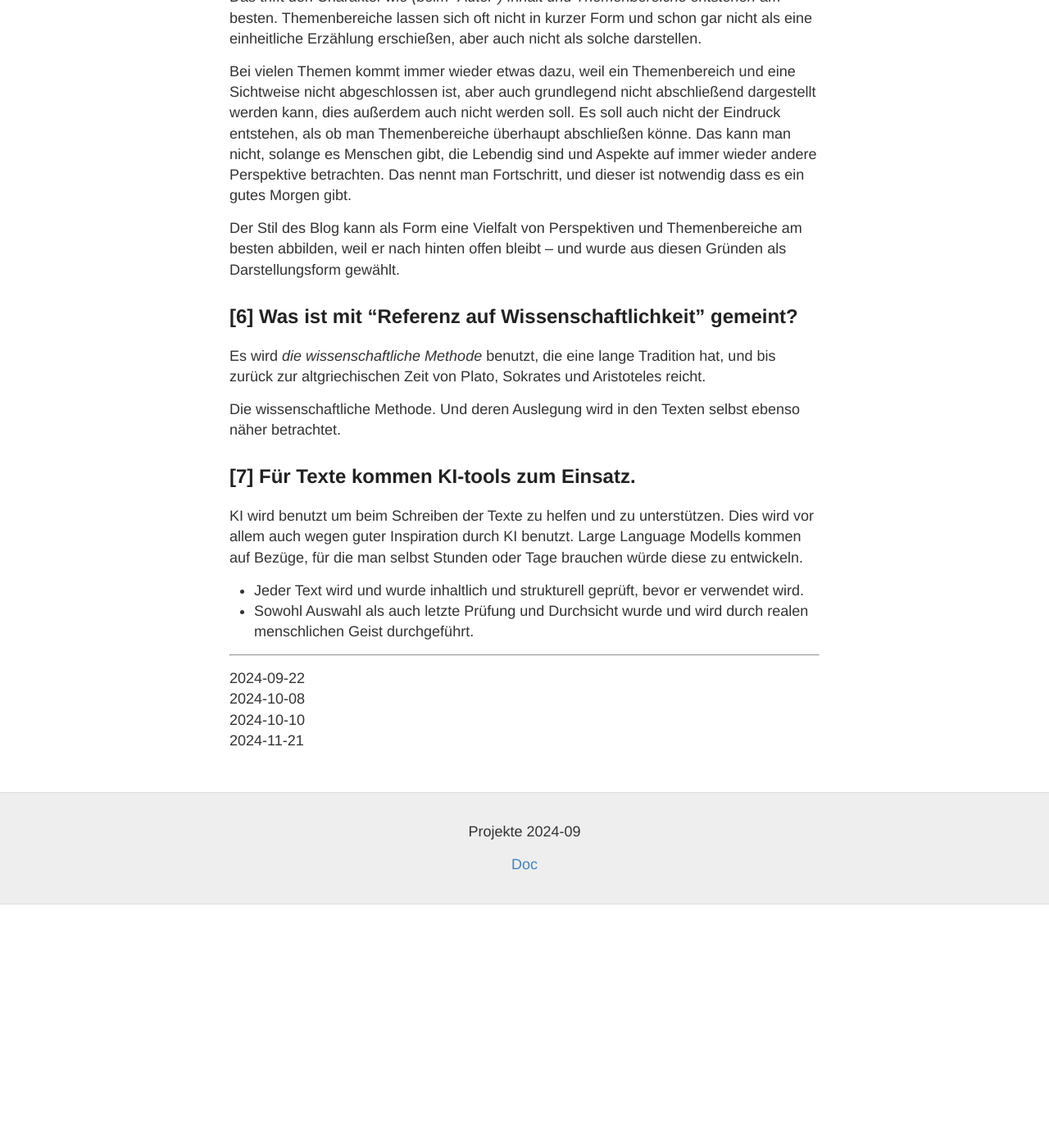
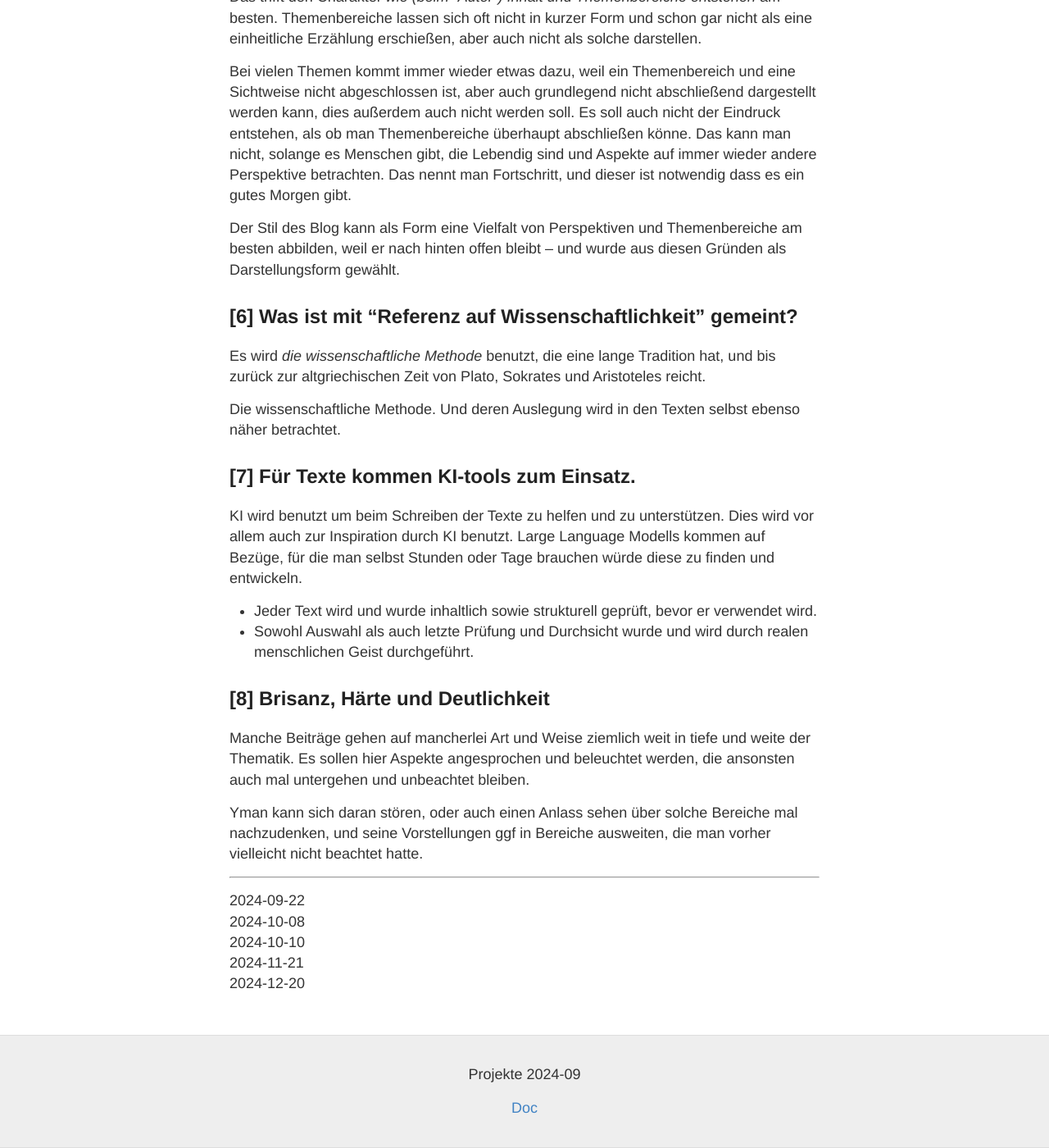
Before and after one commit to S2030c/projekte, a Jekyll site: the page built from antworten-inhaltlich.md, in a window 1280 px wide and 1400 px high, scrolled down 1536 px. Shown: the whole window at 82% size. Built offline with Jekyll 4.4.1, drawn with Linux system fonts in a browser that asks for light colours; nearby versions of some CDN libraries; our own code applies the rules of GitHub Pages for plain Markdown files; before the commit the page ends 2639 px from its top, so only the background shows below that.

Commit message:
Aktualisieren von antworten-inhaltlich.md

```diff
--- a/antworten-inhaltlich.md
+++ b/antworten-inhaltlich.md
@@ -52,13 +52,17 @@ Die wissenschaftliche Methode. Und deren Auslegung wird in den Texten selbst ebe
 
 ## [7] Für Texte kommen KI-tools zum Einsatz.
 
-KI wird benutzt um beim Schreiben der Texte zu helfen und zu unterstützen. Dies wird vor allem auch wegen guter Inspiration durch KI benutzt. Large Language Modells kommen auf Bezüge, für die man selbst Stunden oder Tage brauchen würde diese zu entwickeln.
+KI wird benutzt um beim Schreiben der Texte zu helfen und zu unterstützen. Dies wird vor allem auch zur Inspiration durch KI benutzt. Large Language Modells kommen auf Bezüge, für die man selbst Stunden oder Tage brauchen würde diese zu finden und entwickeln.
 
-- Jeder Text wird und wurde inhaltlich und strukturell geprüft, bevor er verwendet wird.
+- Jeder Text wird und wurde inhaltlich sowie strukturell geprüft, bevor er verwendet wird.
 - Sowohl Auswahl als auch letzte Prüfung und Durchsicht wurde und wird durch realen menschlichen Geist durchgeführt.
 
 
+## [8] Brisanz, Härte und Deutlichkeit
 
+Manche Beiträge gehen auf mancherlei Art und Weise ziemlich weit in tiefe und weite der Thematik. Es sollen hier Aspekte angesprochen und beleuchtet werden, die ansonsten auch mal untergehen und unbeachtet bleiben.
+
+Yman kann sich daran stören, oder auch einen Anlass sehen über solche Bereiche mal nachzudenken, und seine Vorstellungen ggf in Bereiche ausweiten, die man vorher vielleicht nicht beachtet hatte.
 
 
 
@@ -68,3 +72,4 @@ KI wird benutzt um beim Schreiben der Texte zu helfen und zu unterstützen. Dies
 2024-10-08
 2024-10-10
 2024-11-21
+2024-12-20
```
